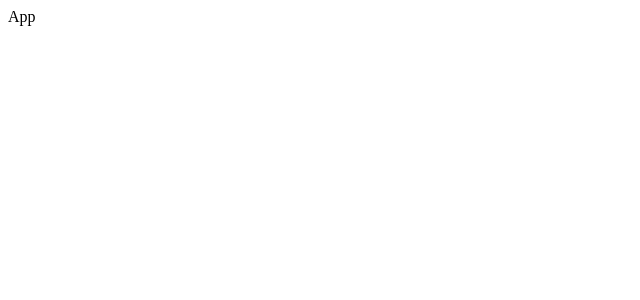
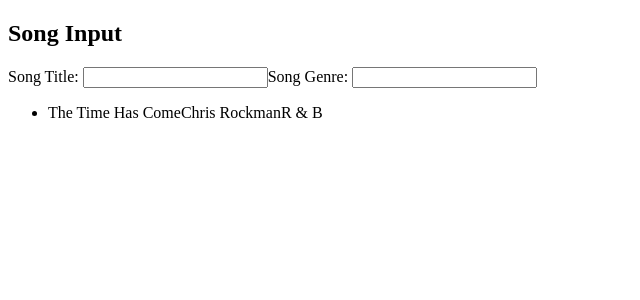
Before and after one commit to chrisvneal/song-list, a JavaScript app: page / in a window 1280 px wide. Shown: the top 300 px of the page, without its empty margins (0-640 px from the left). Built offline with nearby package versions, Linux system fonts and the light colour scheme.

Commit message:
Create song input and song list sections

```diff
--- a/package.json
+++ b/package.json
@@ -1,5 +1,5 @@
 {
-  "name": "song-list-app",
+  "name": "song-list",
   "version": "1.0.0",
   "description": "",
   "keywords": [],
--- a/src/App.js
+++ b/src/App.js
@@ -1,5 +1,23 @@
 import "./styles.scss";
 
 export default function App() {
-  return <div className="App">App</div>;
+  return (
+    <div className="App">
+      <section className="song-input--section">
+        <h2>Song Input</h2>
+        Song Title: <input />
+        Song Genre: <input />
+      </section>
+      <section className="song-lists">
+        <ul className="song-list">
+          <li className="song-item">
+            <span className="song-title">The Time Has Come</span>
+            <span className="song-author">Chris Rockman</span>
+
+            <span className="song-genre">R &amp; B</span>
+          </li>
+        </ul>
+      </section>
+    </div>
+  );
 }
```
